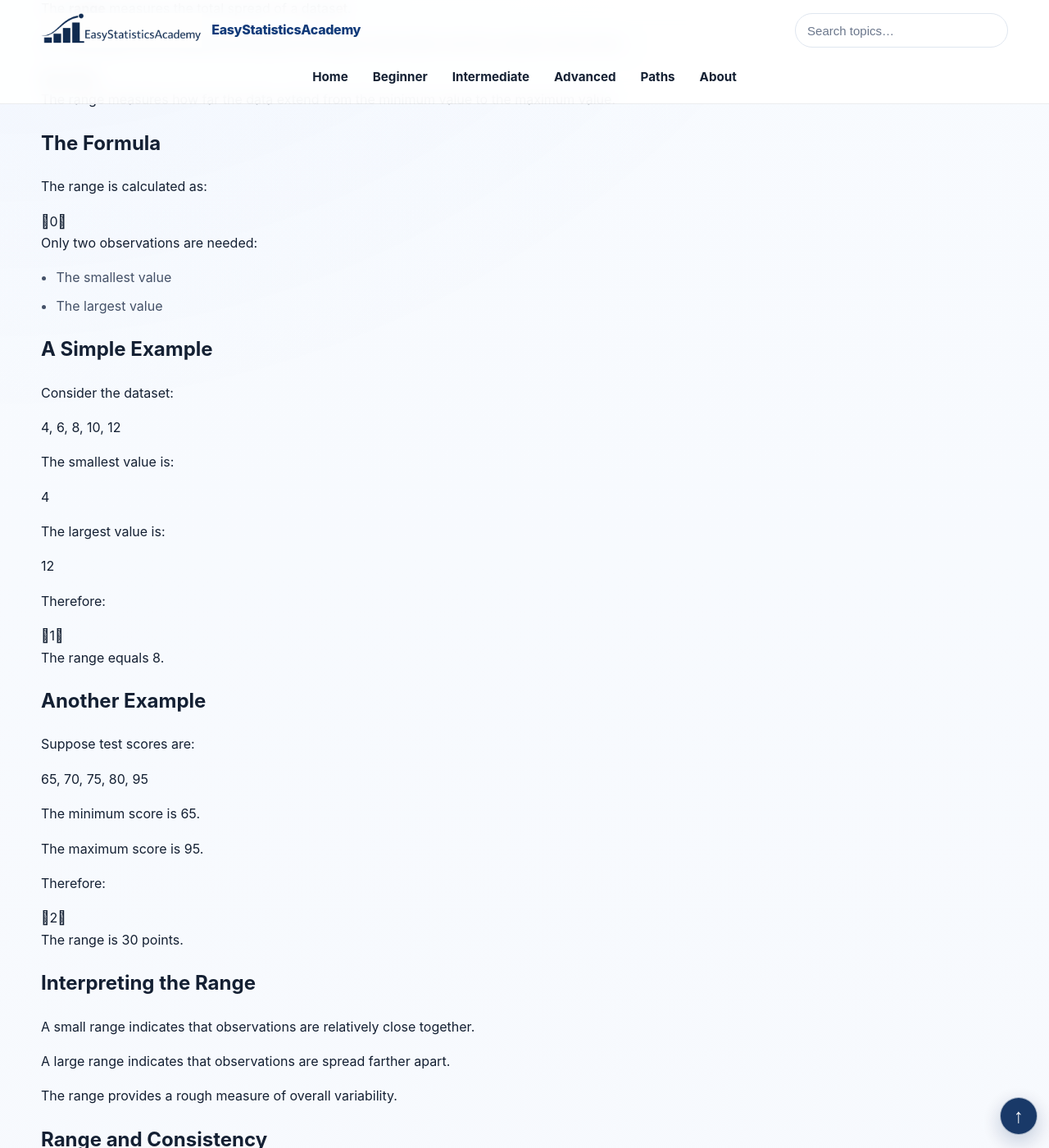
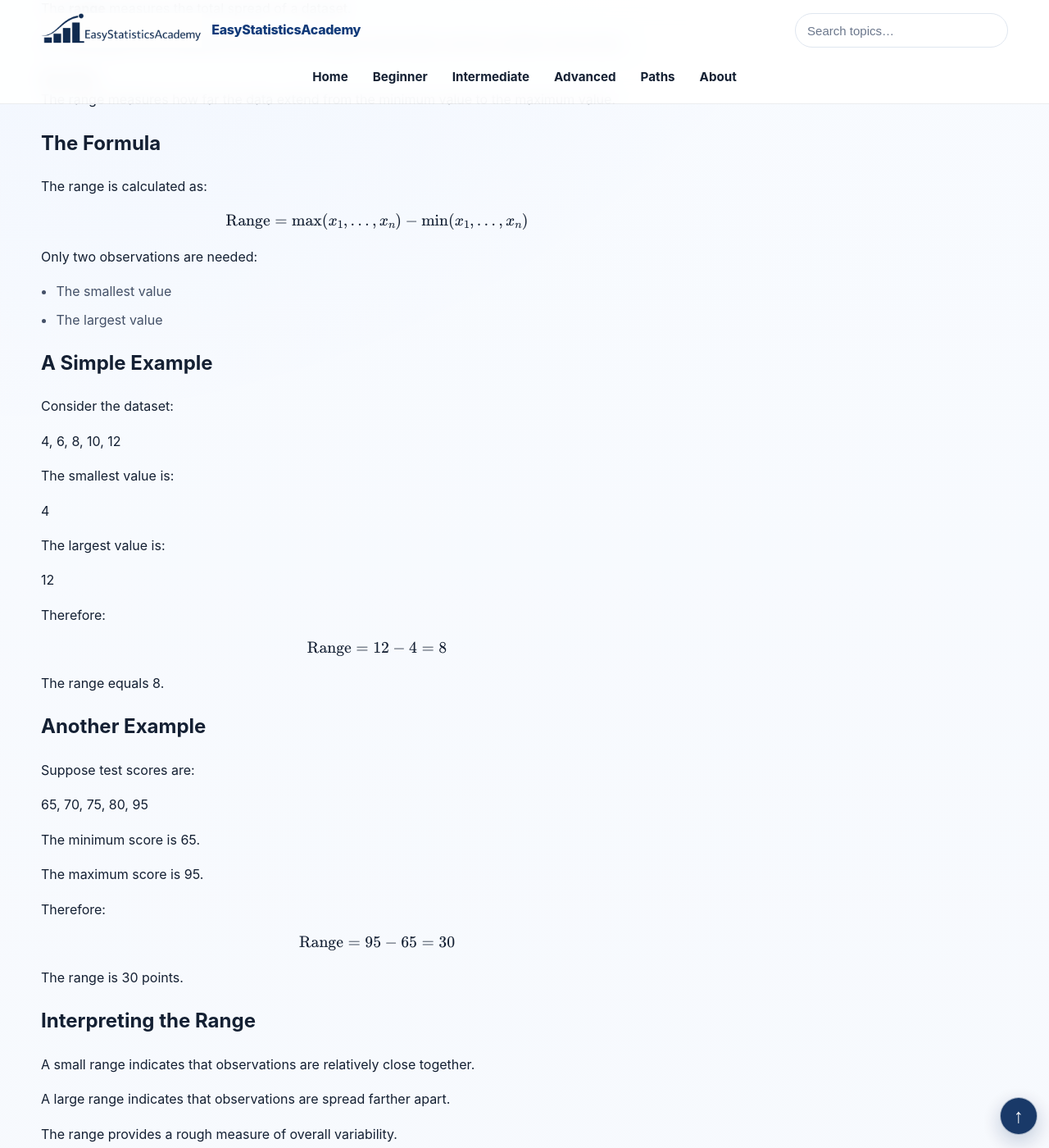
Before and after one commit to ammar-homaida-statistics/easystatisticsacademy, a Jekyll site: the page built from descriptive/spread/range/index.md, in a window 1280 px wide and 1400 px high, scrolled down 700 px. Shown: the whole window at 82% size. Built offline with Jekyll 4.4.1, drawn with Linux system fonts in a browser that asks for light colours; some of the changed text lies outside the part shown.

Commit message:
Restore and verify five Range formulas

```diff
--- a/descriptive/spread/range/index.md
+++ b/descriptive/spread/range/index.md
@@ -101,7 +101,9 @@ sidebar: false
       The range is calculated as:
     </p>
 
-    0
+    \[
+\operatorname{Range}=\max(x_1,\ldots,x_n)-\min(x_1,\ldots,x_n)
+\]
 
     <p>
       Only two observations are needed:
@@ -157,7 +159,9 @@ sidebar: false
       Therefore:
     </p>
 
-    1
+    \[
+\operatorname{Range}=12-4=8
+\]
 
     <p>
       The range equals 8.
@@ -189,7 +193,9 @@ sidebar: false
       Therefore:
     </p>
 
-    2
+    \[
+\operatorname{Range}=95-65=30
+\]
 
     <p>
       The range is 30 points.
@@ -335,7 +341,9 @@ sidebar: false
       The range is:
     </p>
 
-    3
+    \[
+\operatorname{Range}=14-10=4
+\]
 
     <p>
       Now replace 14 with 100.
@@ -353,7 +361,9 @@ sidebar: false
       The range becomes:
     </p>
 
-    4
+    \[
+\operatorname{Range}=100-10=90
+\]
 
     <p>
       A single extreme observation changes the range dramatically.
```
